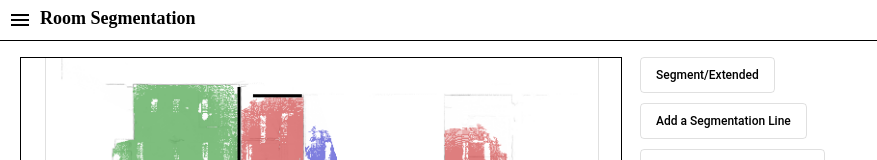
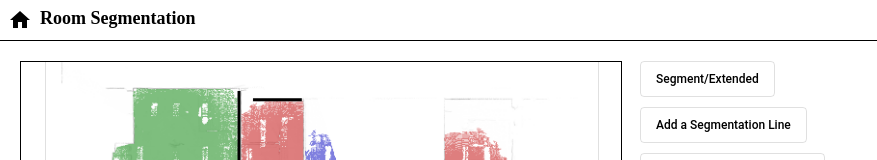
Before and after one commit to JinZihang/SJNTU-RoomSegmentationUI, an Angular app: page / in a window 1280 px wide. Shown: the top 160 px of the page, without its empty margins (0-877 px from the left). Built offline with nearby package versions, Linux system fonts and the light colour scheme.

Commit message:
Remove banner height variable

```diff
--- a/src/app/room-seg-ui/room-seg-ui.component.css
+++ b/src/app/room-seg-ui/room-seg-ui.component.css
@@ -1,5 +1,7 @@
 #header-bar {
     position: fixed;
+    top: 0;
+    height: 40px;
     width: 100%;
     border-bottom: 1px solid black;
     z-index: 4;
@@ -15,6 +17,7 @@
 
 #history-resize-container {
     position: fixed;
+    top: 40px;
     left: 0;
     height: 100%;
     width: 100%;
@@ -43,8 +46,16 @@ room-seg-history {
     cursor: e-resize;
 }
 
+#content {
+    position: fixed;
+    top: 40px;
+    height: calc(100% - 40px);
+    width: 100%;
+}
+
 #display-resize-container {
     position: absolute;
+    top: 21px;
     border: 1px solid black;
 }
 #display-resize-container-bottom {
@@ -76,6 +87,7 @@ room-seg-display {
 
 #action-button-container {
     position: absolute;
+    top: 21px;
     width: 230px;
 }
 #process-button-container {
--- a/src/app/room-seg-ui/room-seg-ui.component.html
+++ b/src/app/room-seg-ui/room-seg-ui.component.html
@@ -2,7 +2,7 @@
     <button id='history-display-control-button' mat-icon-button
         matTooltip='Edit History' matTooltipPosition='after'
         (click)='displayEditHistory()'>
-        <mat-icon>menu</mat-icon>
+        <mat-icon>home</mat-icon>
     </button>
 
     <span id='header'>
@@ -18,6 +18,7 @@
     </ng-container>
 </div>
 
+<div id='content'>
     <div id='display-resize-container' #displayResizeContainerElement>
         <room-seg-display #displayElement
             [canvasSideLength]='canvasSideLength' [imgSrc]='imgSrc' (roomImgScale)='getRoomImgScale($event)'
@@ -46,3 +47,4 @@
             <button mat-stroked-button (click)='processControl(false)'>Cancel Edit</button>
         </ng-container>
     </div>
+</div>
--- a/src/app/room-seg-ui/room-seg-ui.component.ts
+++ b/src/app/room-seg-ui/room-seg-ui.component.ts
@@ -15,7 +15,6 @@ export class RoomSegUIComponent implements AfterViewInit {
 
   @Output() segmentationComplete = new EventEmitter<number[][]>(); // Final segmentation line set.
 
-  pageHeaderHeight: number = 40; // Constant.
   historyContainerWidth: number = 0;
   canvasSideLength: number = 600;
 
@@ -56,20 +55,15 @@ export class RoomSegUIComponent implements AfterViewInit {
     this.setContainersPositions();
   }
   private setContainersPositions(): void {
-    this.renderer.setStyle(this.headerBarElement.nativeElement, 'height', String(this.pageHeaderHeight) + 'px');
-
-    this.renderer.setStyle(this.historyResizeContainerElement.nativeElement, 'top', String(this.pageHeaderHeight) + 'px');
     this.renderer.setStyle(this.historyResizeContainerElement.nativeElement, 'width', String(this.historyContainerWidth) + 'px');
 
-    this.renderer.setStyle(this.displayResizeContainerElement.nativeElement, 'top', String(this.pageHeaderHeight + 17) + 'px');
     this.renderer.setStyle(this.displayResizeContainerElement.nativeElement, 'left', String(this.historyContainerWidth + 20) + 'px');
     this.renderer.setStyle(this.displayResizeContainerElement.nativeElement, 'height', String(this.canvasSideLength) + 'px');
     this.renderer.setStyle(this.displayResizeContainerElement.nativeElement, 'width', String(this.canvasSideLength) + 'px');
 
-    this.renderer.setStyle(this.actionBtnContainerElement.nativeElement, 'top', String(this.pageHeaderHeight + 17) + 'px');
     this.renderer.setStyle(this.actionBtnContainerElement.nativeElement, 'left', String(this.historyContainerWidth + this.canvasSideLength + 40) + 'px');
 
-    this.renderer.setStyle(this.processBtnContainerElement.nativeElement, 'top', String(this.pageHeaderHeight + this.canvasSideLength - 64) + 'px');
+    this.renderer.setStyle(this.processBtnContainerElement.nativeElement, 'top', String(this.canvasSideLength - 59) + 'px');
     this.renderer.setStyle(this.processBtnContainerElement.nativeElement, 'left', String(this.historyContainerWidth + this.canvasSideLength + 40) + 'px');
   }
 
```
Lines whose indentation alone changed are shown as unchanged.
